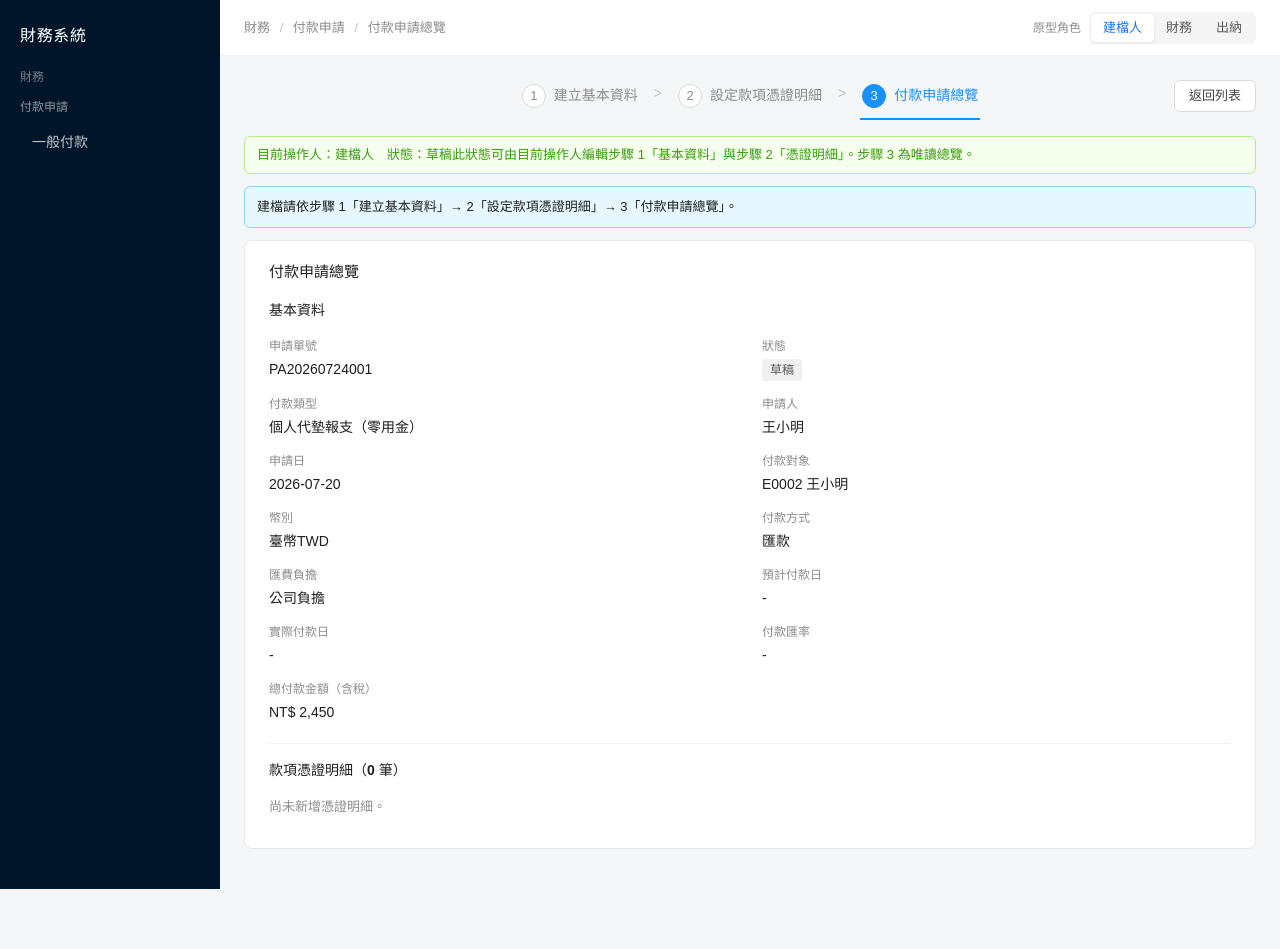
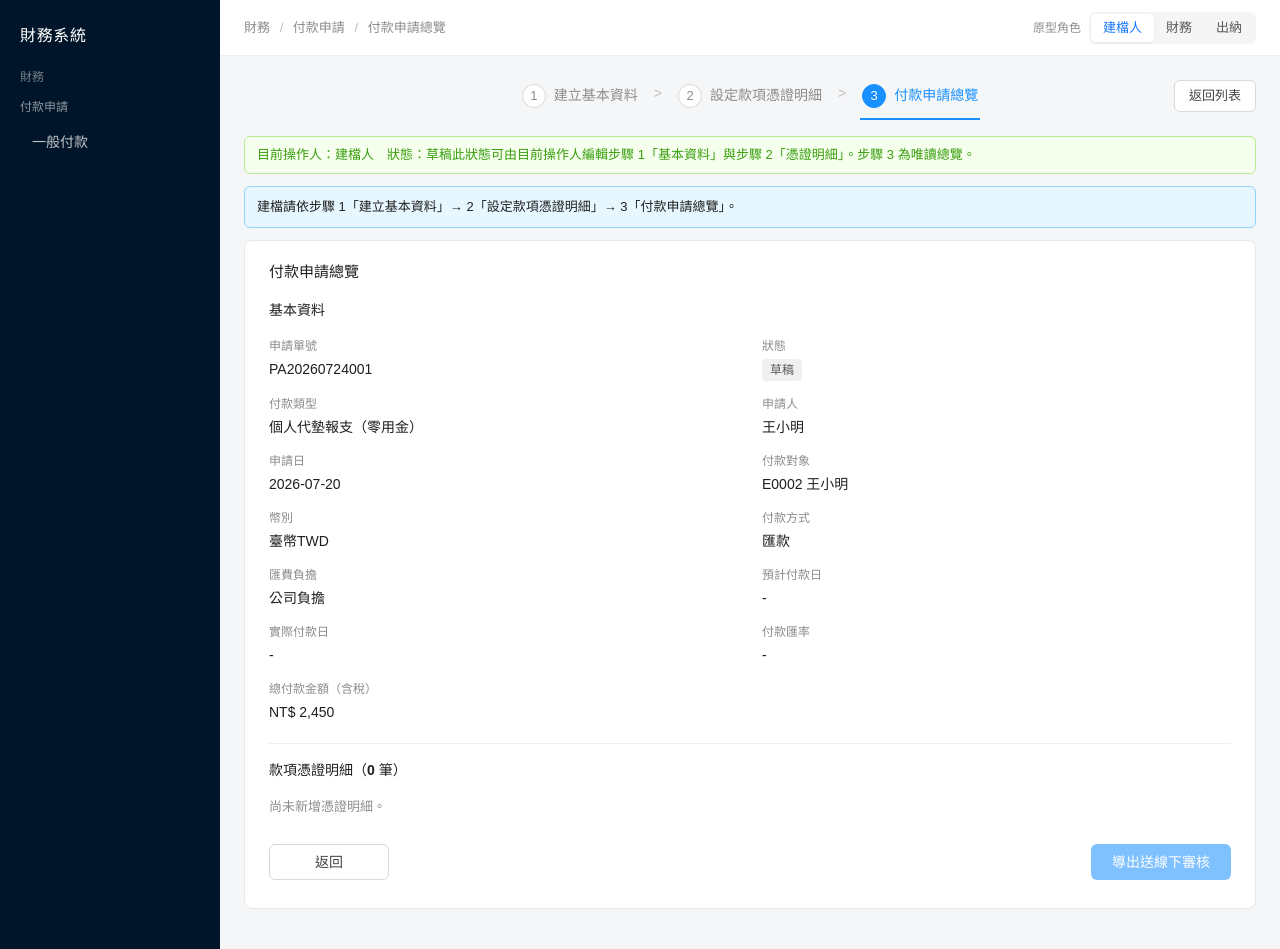
Before and after one commit to abc310144-bit/Payment-application, a React (Vite) app: page /applications/1/summary in a window 1280 px wide. Before the commit the page ends 889 px from the top, so only its background shows below. Built offline with nearby package versions, Linux system fonts and the light colour scheme.

Commit message:
Move export and review actions to the summary step.
Add back/next footers across steps; cashiers only see payment actions on step 3.

Co-authored-by: Cursor <cursoragent@cursor.com>

```diff
--- a/src/components/ApplicationSummaryPanel.css
+++ b/src/components/ApplicationSummaryPanel.css
@@ -12,10 +12,19 @@
 
 .summary-footer {
   display: flex;
+  justify-content: space-between;
+  align-items: center;
+  flex-wrap: wrap;
+  gap: 12px;
+  margin-top: 8px;
+}
+
+.summary-footer-right {
+  display: flex;
   justify-content: flex-end;
   flex-wrap: wrap;
   gap: 8px;
-  margin-top: 8px;
+  margin-left: auto;
 }
 
 .summary-footer .btn-step {
--- a/src/components/ApplicationSummaryPanel.tsx
+++ b/src/components/ApplicationSummaryPanel.tsx
@@ -1,5 +1,6 @@
-import { useState } from 'react'
+import { useMemo, useState } from 'react'
 import { CompletePaymentModal } from './CompletePaymentModal'
+import { RejectReasonModal } from './RejectReasonModal'
 import { StatusBadge } from './StatusBadge'
 import { ViewFilesModal } from './ViewFilesModal'
 import {
@@ -11,10 +12,20 @@ import {
   formatExchangeRate,
   isForeignCurrency,
   isInvoiceOnlyType,
+  isUmMonthlyType,
   PAYMENT_TYPE_META,
 } from '../types/payment'
 import { dashOrValue, type VoucherDetail } from '../types/voucher'
 import { formatDateDisplay } from '../utils/expectedPaymentDate'
+import {
+  downloadExistingVoucherFile,
+  downloadVoucherPdf,
+} from '../utils/exportVoucherPdf'
+import {
+  invoiceAmountSum,
+  invoiceSumHint,
+  invoiceSumMatchesTarget,
+} from '../utils/invoiceMatch'
 import { formatAmount, formatMoney } from '../utils/money'
 import {
   canMarkPaymentFailed,
@@ -26,6 +37,7 @@ import './VoucherDetailsPanel.css'
 
 interface Props {
   app: StoredApplication
+  onBack?: () => void
 }
 
 function displayDate(value: string | null | undefined) {
@@ -33,11 +45,20 @@ function displayDate(value: string | null | undefined) {
   return value
 }
 
-export function ApplicationSummaryPanel({ app }: Props) {
+export function ApplicationSummaryPanel({ app, onBack }: Props) {
   const { role } = useRole()
-  const { completePayment, failPayment } = useApplications()
+  const {
+    completePayment,
+    failPayment,
+    exportVouchers,
+    saveExportedFile,
+    approveApplication,
+    rejectApplication,
+  } = useApplications()
   const [payOpen, setPayOpen] = useState(false)
   const [viewing, setViewing] = useState<VoucherDetail | null>(null)
+  const [exporting, setExporting] = useState(false)
+  const [rejectOpen, setRejectOpen] = useState(false)
   const [notice, setNotice] = useState('')
 
   const overview = app.overview
@@ -46,11 +67,61 @@ export function ApplicationSummaryPanel({ app }: Props) {
     overview?.vendorName ||
     getPayeeDisplayName(overview?.vendorId || '', app.paymentType) ||
     '-'
+  const isCashier = role === '出納'
   const canPay = canPayApplication(role, app.status, app.paymentType)
   const canFail = canMarkPaymentFailed(role, app.status, app.paymentType)
+  const canReview = role === '財務' && app.status === '待審核'
   const invoiceOnly = isInvoiceOnlyType(app.paymentType)
   const needRate = isForeignCurrency(currency)
   const showExchangeRate = isForeignCurrency(currency)
+
+  const umMode = isUmMonthlyType(app.paymentType) && Boolean(overview?.monthlyTotals)
+  const parentLocked =
+    app.status === '已作廢' || app.status === '已完成' || app.status === '付款失敗'
+  const hasDraft = app.vouchers.some((item) => item.status === '草稿')
+  const hasAnyDetail = app.vouchers.length > 0
+  const invoiceSum = useMemo(
+    () => invoiceAmountSum(app.vouchers.map((item) => item.payAmount)),
+    [app.vouchers],
+  )
+  const invoiceTarget = overview?.monthlyTotals?.companyInvoiceAmount ?? 0
+  const invoiceOk =
+    !umMode ||
+    invoiceSumMatchesTarget(invoiceSum, invoiceTarget, currency)
+  const canExport =
+    !isCashier &&
+    hasAnyDetail &&
+    !parentLocked &&
+    !exporting &&
+    (hasDraft || Boolean(app.exportedFile)) &&
+    (!umMode || invoiceOk)
+
+  const handleExport = async () => {
+    if (!canExport || parentLocked) return
+
+    if (!hasDraft && app.exportedFile) {
+      downloadExistingVoucherFile(app.exportedFile)
+      return
+    }
+
+    if (!hasDraft) return
+    if (umMode && !invoiceOk) {
+      window.alert(invoiceSumHint(invoiceSum, invoiceTarget, currency))
+      return
+    }
+
+    setExporting(true)
+    try {
+      const file = await downloadVoucherPdf(app)
+      saveExportedFile(app.id, file)
+      exportVouchers(app.id)
+      setNotice('已導出送線下審核')
+    } catch {
+      window.alert('導出 PDF 失敗，請再試一次。')
+    } finally {
+      setExporting(false)
+    }
+  }
 
   return (
     <div className="summary-panel">
@@ -206,18 +277,37 @@ export function ApplicationSummaryPanel({ app }: Props) {
         )}
       </section>
 
-      {(canPay || canFail) && (
       <div className="summary-footer">
+        {onBack ? (
+          <button
+            type="button"
+            className="btn btn-default btn-step"
+            onClick={onBack}
+          >
+            返回
+          </button>
+        ) : (
+          <span />
+        )}
+        <div className="summary-footer-right">
+          {isCashier ? (
+            <>
               {canFail && (
                 <button
                   type="button"
                   className="btn btn-danger btn-step"
                   onClick={() => {
-                if (!window.confirm(`確定將 ${app.applicationNo} 標記為付款失敗？`)) {
+                    if (
+                      !window.confirm(
+                        `確定將 ${app.applicationNo} 標記為付款失敗？`,
+                      )
+                    ) {
                       return
                     }
                     const updated = failPayment(app.id)
-                if (updated) setNotice(`已標記付款失敗 ${updated.applicationNo}`)
+                    if (updated) {
+                      setNotice(`已標記付款失敗 ${updated.applicationNo}`)
+                    }
                   }}
                 >
                   付款失敗
@@ -232,8 +322,42 @@ export function ApplicationSummaryPanel({ app }: Props) {
                   完成付款
                 </button>
               )}
+            </>
+          ) : (
+            <>
+              {canReview && (
+                <>
+                  <button
+                    type="button"
+                    className="btn btn-default btn-step"
+                    onClick={() => setRejectOpen(true)}
+                  >
+                    審核不通過
+                  </button>
+                  <button
+                    type="button"
+                    className="btn btn-primary btn-step"
+                    onClick={() => {
+                      approveApplication(app.id)
+                      setNotice('已審核通過')
+                    }}
+                  >
+                    審核通過
+                  </button>
+                </>
+              )}
+              <button
+                type="button"
+                className="btn btn-primary btn-step"
+                disabled={!canExport}
+                onClick={() => void handleExport()}
+              >
+                {exporting ? '導出中…' : '導出送線下審核'}
+              </button>
+            </>
+          )}
         </div>
-      )}
+      </div>
 
       {payOpen && (
         <CompletePaymentModal
@@ -257,6 +381,17 @@ export function ApplicationSummaryPanel({ app }: Props) {
           onClose={() => setViewing(null)}
         />
       )}
+
+      {rejectOpen && (
+        <RejectReasonModal
+          onClose={() => setRejectOpen(false)}
+          onConfirm={(reason) => {
+            rejectApplication(app.id, reason)
+            setRejectOpen(false)
+            setNotice('已審核不通過')
+          }}
+        />
+      )}
     </div>
   )
 }
--- a/src/pages/ApplicationWorkspacePage.css
+++ b/src/pages/ApplicationWorkspacePage.css
@@ -64,9 +64,17 @@
 
 .step-footer {
   display: flex;
-  justify-content: flex-end;
+  justify-content: space-between;
+  align-items: center;
+  gap: 12px;
   margin-top: 24px;
   padding-top: 4px;
+}
+
+.step-footer-right {
+  display: flex;
+  justify-content: flex-end;
+  margin-left: auto;
 }
 
 .step-footer .btn-step {
--- a/src/pages/ApplicationWorkspacePage.tsx
+++ b/src/pages/ApplicationWorkspacePage.tsx
@@ -94,6 +94,7 @@ export function ApplicationWorkspacePage({ tab }: { tab: TabKey }) {
             key={`${app.id}-${role}-${app.status}`}
             app={app}
             writable={writable}
+            onBack={() => navigate('/')}
             onSaved={() => navigate(`/applications/${app.id}/details`)}
           />
         )}
@@ -103,15 +104,29 @@ export function ApplicationWorkspacePage({ tab }: { tab: TabKey }) {
             <div className="step-footer">
               <button
                 type="button"
-                className="btn btn-primary btn-step"
-                onClick={() => navigate(`/applications/${app.id}/summary`)}
+                className="btn btn-default btn-step"
+                onClick={() => navigate(`/applications/${app.id}/overview`)}
               >
-                儲存此分頁
+                返回
               </button>
+              <div className="step-footer-right">
+                <button
+                  type="button"
+                  className="btn btn-primary btn-step"
+                  onClick={() => navigate(`/applications/${app.id}/summary`)}
+                >
+                  儲存此分頁
+                </button>
+              </div>
             </div>
           </div>
         )}
-        {tab === 'summary' && <ApplicationSummaryPanel app={app} />}
+        {tab === 'summary' && (
+          <ApplicationSummaryPanel
+            app={app}
+            onBack={() => navigate(`/applications/${app.id}/details`)}
+          />
+        )}
         {tab === 'writeoff' && <WriteoffHistoryPanel app={app} />}
       </div>
 
@@ -169,10 +184,12 @@ function OverviewTab({
   app,
   writable,
   onSaved,
+  onBack,
 }: {
   app: StoredApplication
   writable: boolean
   onSaved: () => void
+  onBack: () => void
 }) {
   const { updateOverview } = useApplications()
 
@@ -193,6 +210,7 @@ function OverviewTab({
       showTitle={false}
       title="建立基本資料"
       submitLabel="儲存此分頁"
+      onBack={onBack}
       onSubmit={writable ? handleSubmit : undefined}
     />
   )
--- a/src/pages/PaymentOverviewPage.tsx
+++ b/src/pages/PaymentOverviewPage.tsx
@@ -45,6 +45,7 @@ export function PaymentOverviewPage() {
         showTitle={false}
         title="建立基本資料"
         submitLabel="儲存此分頁"
+        onBack={() => navigate('/')}
         onSubmit={handleSubmit}
       />
     </div>
```
Also changed, not shown: src/components/VoucherDetailsPanel.tsx (+4 -89 lines). Lines whose indentation alone changed are shown as unchanged.
